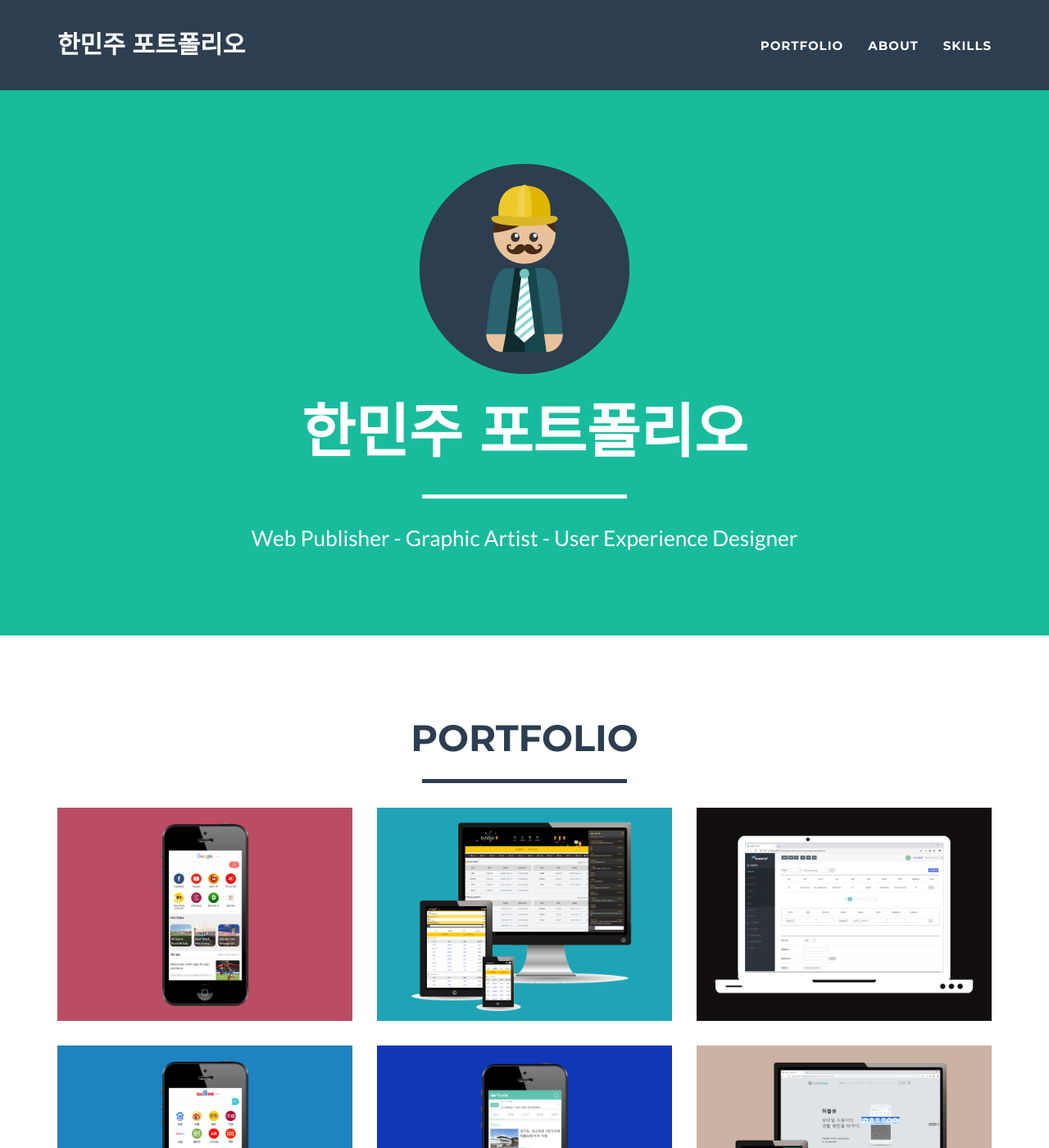
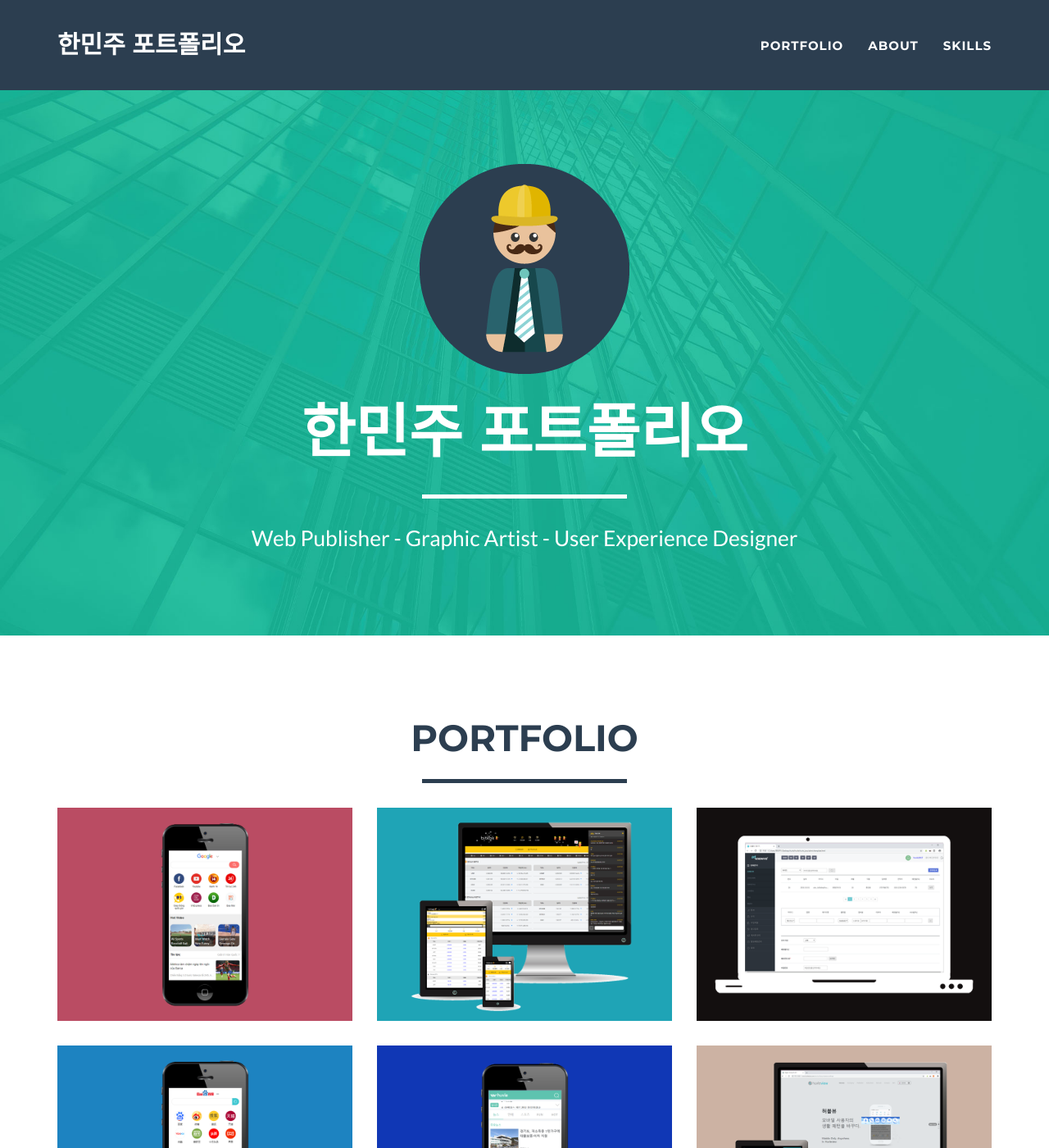
Before and after one commit to hanminju/web-portfolio, a Jekyll site: the page built from index.html, in a window 1280 px wide and 1400 px high. Shown: the whole window at 82% size. Built offline with Jekyll 4.4.1, drawn with Linux system fonts in a browser that asks for light colours.

Commit message:
update header_bg and main.css

```diff
--- a/_includes/css/main.css
+++ b/_includes/css/main.css
@@ -72,7 +72,8 @@ hr.star-primary:after {
 header {
     text-align: center;
     color: #fff;
-    background: #{{ site.color.primary }};
+    background: url('/web-portfolio/img/header_bg.jpg')no-repeat;
+	background-size: cover;
 }
 
 header .container {
@@ -172,7 +173,7 @@ section h2 {
 section.success {
     color: #fff;
 /*    background: #{{ site.color.primary }}; */
-	background: url('/web-portfolio/img/about/about_bg.jpg')no-repeat 50% 50% #000000;
+	background: url('/web-portfolio/img/about/about_bg.jpg')no-repeat;
 	background-size: cover;
 }
 
```
Also changed, not shown: img/header_bg.jpg (added).
